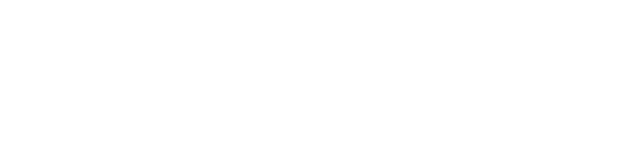
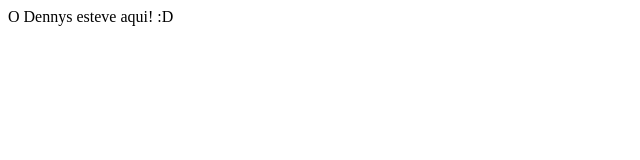
Before and after one commit to JuniorARP/Topicos-Especiais-Fatec, a plain HTML site: page index.html in a window 1280 px wide. Shown: the whole page, without its empty margins (0-640 px from the left). Drawn offline with Linux system fonts and the light colour scheme.

Commit message:
Commit do Dennys
O commit que o Dennys fez

```diff
--- a/index.html
+++ b/index.html
@@ -7,6 +7,7 @@
     <title>Gitzin</title>
 </head>
 <body>
+    <div>O Dennys esteve aqui! :D </div>
 
 </body>
 </html>
```
